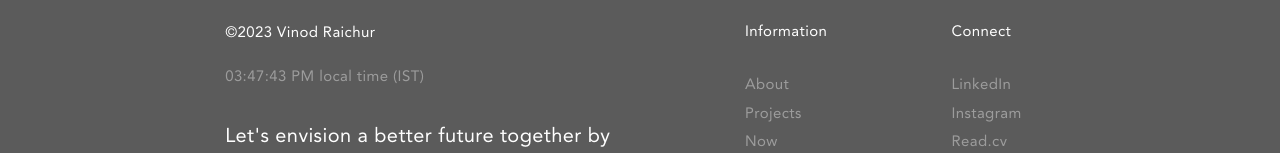
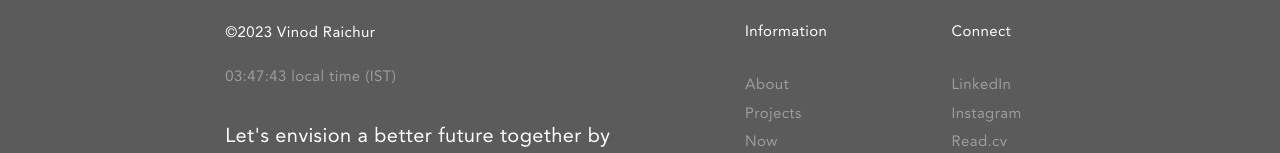
Before and after one commit to AaryanShaikh/maddy.portfolio, a Next.js app: page / in a window 1280 px wide. Shown: the part 2839-2992 px from the top of the page. Built offline with nearby package versions, Linux system fonts and the light colour scheme.

Commit message:
update time IST

```diff
--- a/app/components/Footer.js
+++ b/app/components/Footer.js
@@ -4,12 +4,12 @@ import React, { useEffect, useState } from 'react'
 import moment from 'moment';
 
 const Footer = () => {
-    const [currentTime, setCurrentTime] = useState(moment().format('hh:mm:ss A'));
+    const [currentTime, setCurrentTime] = useState(moment().format('hh:mm:ss'));
     const router = useRouter()
 
     useEffect(() => {
         const interval = setInterval(() => {
-            setCurrentTime(moment().format('hh:mm:ss A'));
+            setCurrentTime(moment().format('hh:mm:ss'));
         }, 1000);
 
         return () => clearInterval(interval);
```
